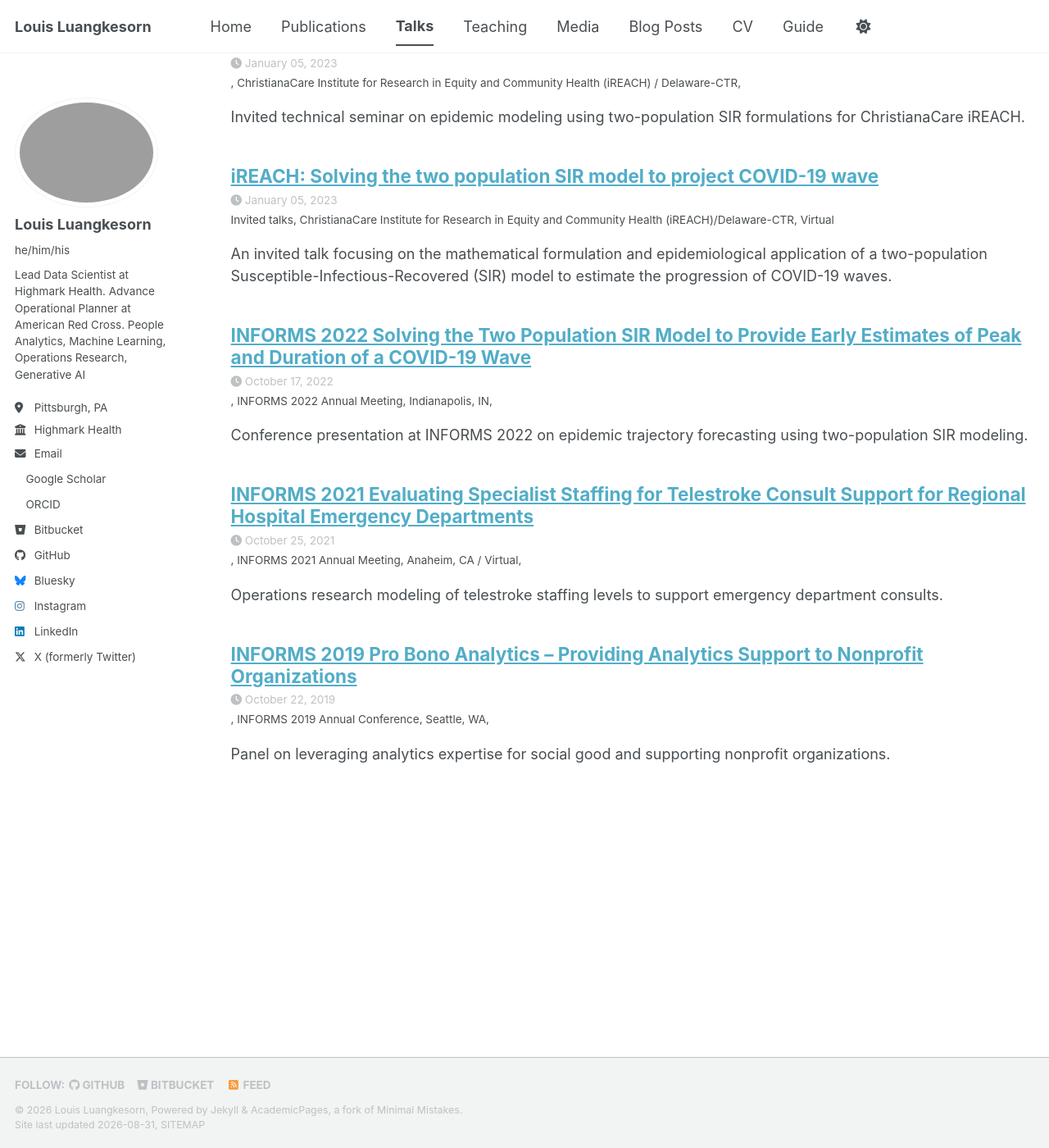
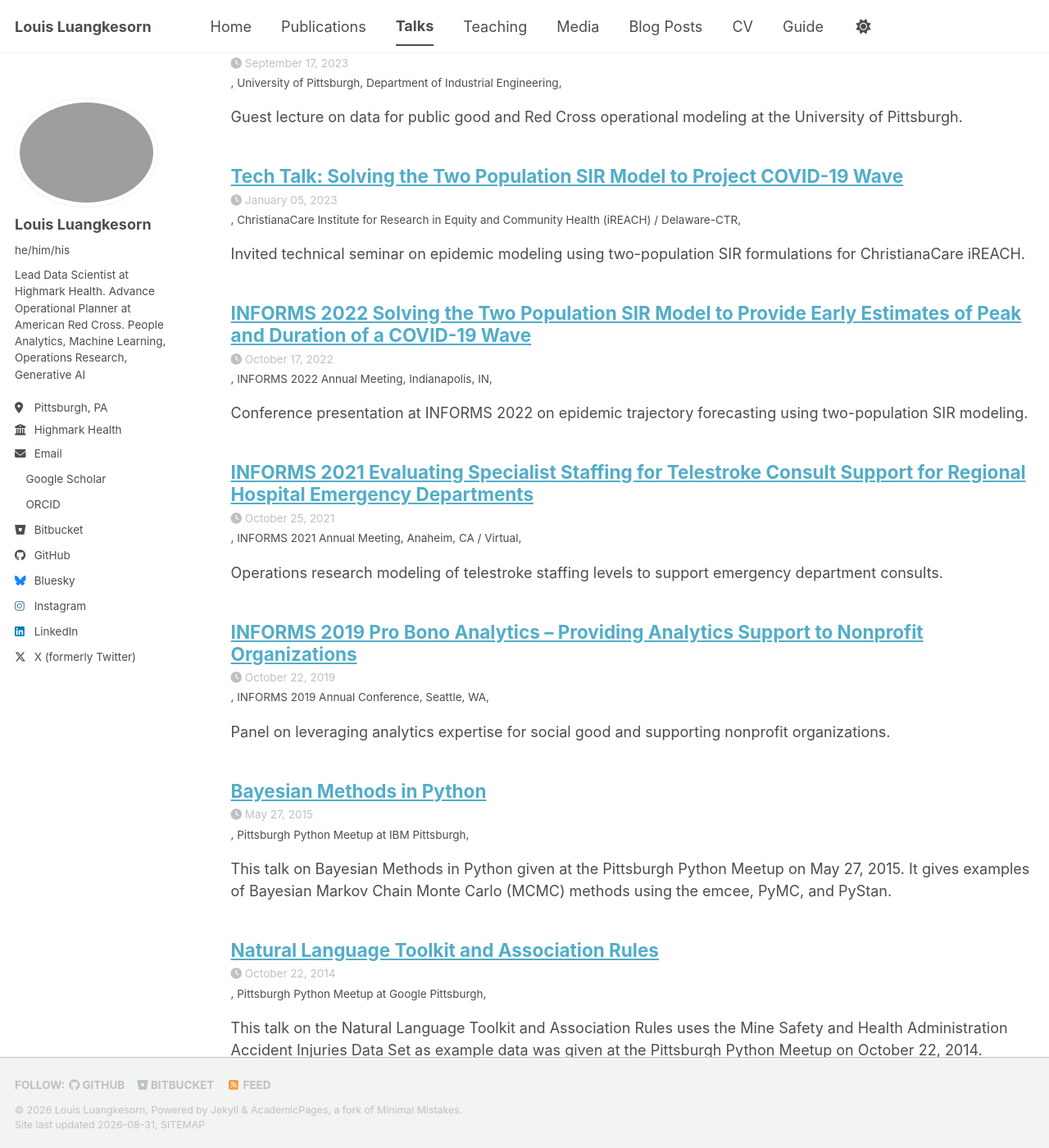
Before and after one commit to lluang/lluang.github.io, a Jekyll site: the page built from _pages/talks.html, in a window 1280 px wide and 1400 px high, scrolled down 2998 px. Shown: the whole window at 82% size. Built offline with Jekyll 4.4.1, drawn with Linux system fonts in a browser that asks for light colours; a style sheet for code colours, icons or effects is not loaded; some of the changed text lies outside the part shown.

Commit message:
Adding talks from python pittsburgh

```diff
--- /dev/null
+++ b/_talks/2014-10-22-natural-language-toolkit-and-association-rules-pghpython.md
@@ -0,0 +1,15 @@
+---
+title: "Natural Language Toolkit and Association Rules"
+collection: talks
+category: "conferences"
+permalink: /talks/2014-10-22-natural-language-toolkit-and-association-rules-pghpython
+excerpt: "This talk on the Natural Language Toolkit and Association Rules uses the Mine Safety and Health Administration Accident Injuries Data Set as example data was given at the Pittsburgh Python Meetup on October 22, 2014."
+date: 2014-10-22
+venue: "Pittsburgh Python Meetup at Google Pittsburgh"
+url: https://github.com/lluang/pghpython_nltk_assocrules
+citation: "Luangkesorn, L. (2014). 'Natural Language Toolkit and Assocition Rules', Pittsburgh, PA."
+---
+
+This talk on the Natural Language Toolkit and Association Rules was given at the Pittsburgh Python Meetup on October 22, 2014.
+
+It uses the Accident Injuries data set relased as Open Government Data by the Mine Safety and Health Administration (MSHA). This contains data submitted as part of MSHA Form 7000-1 for all accidents, injuries and illnesses reported by mine operators and contractors since 1/1/2000. The Accident Injuries Data Set is updated weekly.
--- /dev/null
+++ b/_talks/2015-05-27-Bayesian-Methods-in-Python-pghpython.md
@@ -0,0 +1,13 @@
+---
+title: "Bayesian Methods in Python"
+collection: talks
+category: "conferences"
+permalink: /talks/2015-05-27-Bayesian-Methods-in-Python-pghpython
+excerpt: "This talk on Bayesian Methods in Python given at the Pittsburgh Python Meetup on May 27, 2015.  It gives examples of Bayesian Markov Chain Monte Carlo (MCMC) methods using the emcee, PyMC, and PyStan."
+date: 2015-05-27
+venue: "Pittsburgh Python Meetup at IBM Pittsburgh"
+url: https://gist.github.com/lluang/88b01525d6270c33a5ad
+citation: "Luangkesorn, L. (2015). 'Bayesian Methods in Python', Pittsburgh Python, Pittsburgh, PA."
+---
+
+This talk on Bayesian Methods in Python given at the Pittsburgh Python Meetup on May 27, 2015.  It gives examples of Bayesian Markov Chain Monte Carlo (MCMC) methods using the emcee, PyMC, and PyStan.
--- a/_talks/2023-01-05-christiana-care-sir-model.md
+++ /dev/null
@@ -1,10 +0,0 @@
----
-title: "iREACH: Solving the two population SIR model to project COVID-19 wave"
-collection: talks
-type: "Invited talks"
-permalink: /talks/2023-01-05-christiana-care-sir-model
-venue: "ChristianaCare Institute for Research in Equity and Community Health (iREACH)/Delaware-CTR"
-date: 2023-01-05
-location: "Virtual"
----
-An invited talk focusing on the mathematical formulation and epidemiological application of a two-population Susceptible-Infectious-Recovered (SIR) model to estimate the progression of COVID-19 waves.
--- a/_talks/2023-01-05-solving-two-population-sir-model.md
+++ b/_talks/2023-01-05-solving-two-population-sir-model.md
@@ -10,4 +10,4 @@ paperurl: "https://www.youtube.com/watch?v=O12vTuCYVzo"
 citation: "Luangkesorn, L. (2023). 'Tech Talk: Solving the two population SIR model to project COVID-19 wave.' <i>ChristianaCare iREACH / Delaware-CTR</i>."
 ---
 
-Technical presentation outlining the derivation and calibration of two-population compartmental SIR models to forecast wave trajectories and hospital burden.
+Technical presentation outlining the derivation and calibration of two-population compartmental SIR models to forecast wave trajectories and hospital burden. Methods were applied over several Pennsylvania metropolitan areas during the OMICRON COVID-19 variant.
--- /dev/null
+++ b/_talks/Exploring Generative AI in Healthcare and Emergency Response.md
@@ -0,0 +1,10 @@
+---
+title: "Fireside Chat: Exploring Generative AI in Healthcare and Emergency Response (CMU)"
+collection: talks
+category: "Invited talks"
+permalink: /talks/2026-01-27-exploring-generative-ai-cmu
+excerpt: "Fireside chat with Heinz College at CMU Healthcare Analytics and AI Management students."
+date: 2026-01-27
+venue: "Carnegie Mellon University, Heinz College of Information Systems and Public Policy"
+citation: "Luangkesorn, L. (2026). 'Exploring Generative AI in Healthcare and Emergency Response.' Fireside chat at Heinz College of Information Systems and International Affairs, Carnegie Mellon University</i>."
+---
```
Also changed, not shown: _publications/2026-03-02-advance-operational-planning-red-cross.md (renamed from _portfolio/2026-03-02-advance-operational-planning-red-cross.md, +2 -1 lines).
